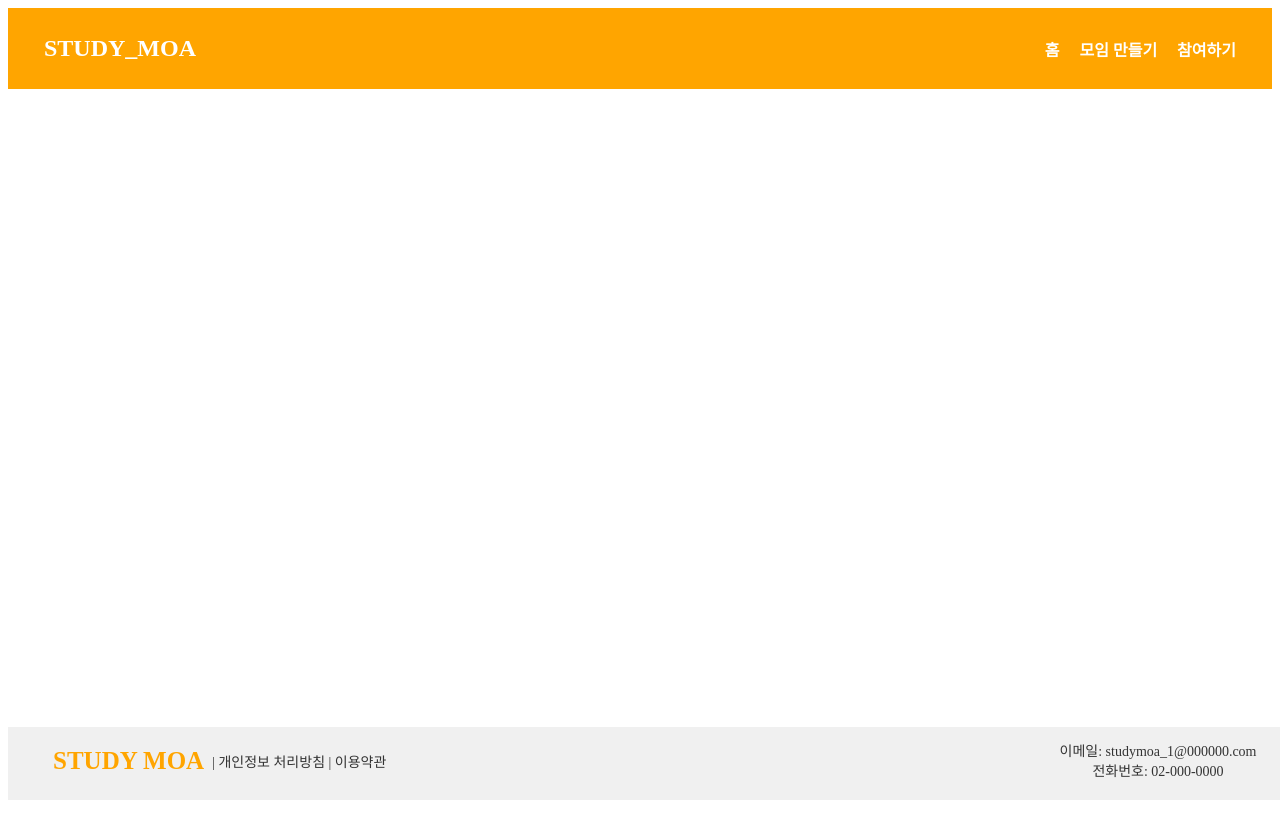
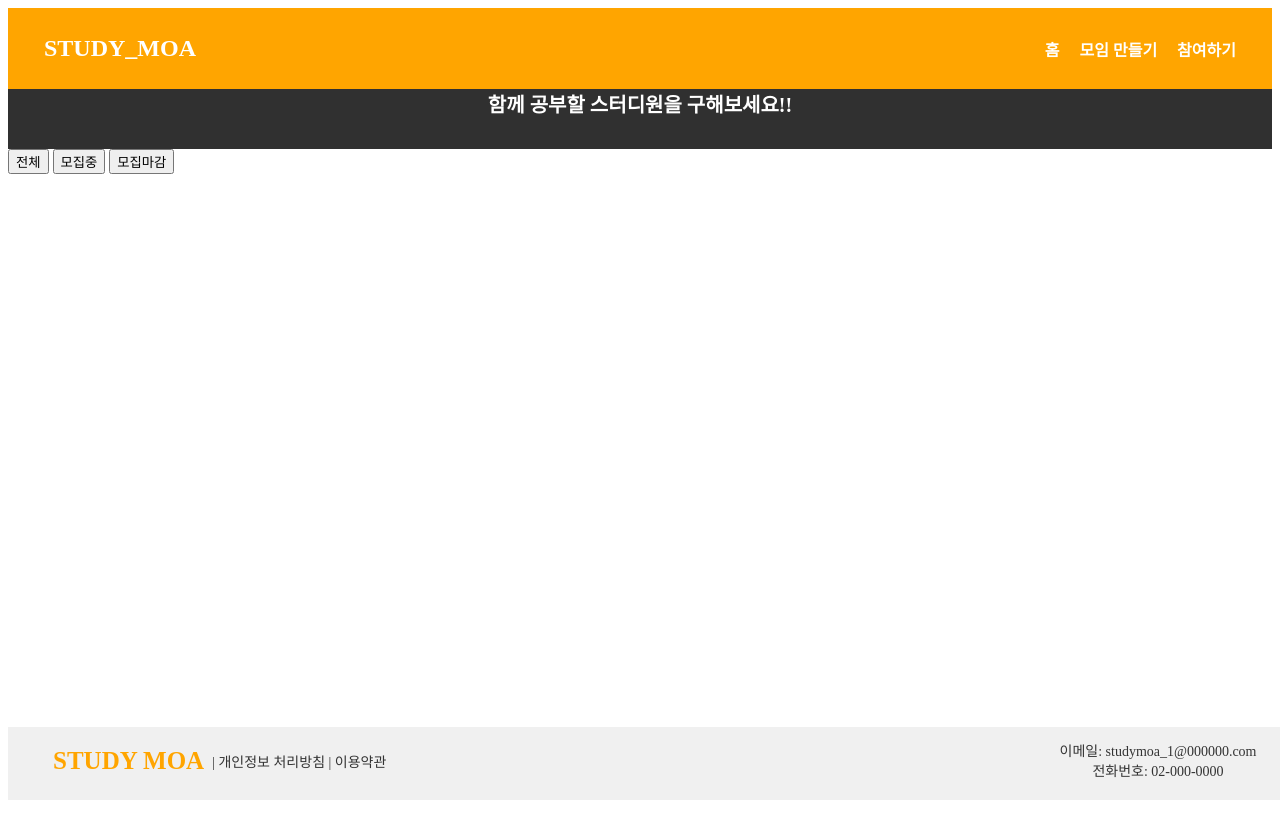
Before and after one commit to ssohuiKim/2024_web_project, a SvelteKit app in the folder frontend/: page /findingstudy in a window 1280 px wide. Shown: the top 838 px of the page. Before the commit the page ends 800 px from the top, so only its background shows below. Built offline with nearby package versions, Linux system fonts and the light colour scheme.

Commit message:
findstudy

```diff
--- a/frontend/src/routes/findingstudy/+page.svelte
+++ b/frontend/src/routes/findingstudy/+page.svelte
@@ -1,11 +1,77 @@
 <script>
-    import { meetings } from  '../../stores.js';
-  </script>
+  import { meetings } from '../../stores.js';
+  let selectedMeeting = null;
 
-  {#each $meetings as { title, date, content }}
-    <div>
-      <h3>{title}</h3>
-      <p>{date}</p>
-      <p>{content}</p>
-    </div>
+</script>
+
+<style>
+  .header{
+    text-align: center;
+    background-color: #303030;
+    color: white;
+    height: 60px;
+    justify-content: center;
+  }
+
+  .header h1 {
+    font-size: 20px;
+    margin-top: auto;
+    margin-bottom: auto;
+  }
+
+  .container {
+    margin-left: auto;
+    margin-right: auto;
+    max-width: 900px;
+    min-height: 100vh;
+    align-items: center;
+    justify-content: center;
+  }
+
+  .meeting-list {
+    display: flex;
+    justify-content: space-between;
+    width: 100%;
+    padding: 10px;
+    margin: 5px 0;
+    border: 1px solid #bbb;
+    box-sizing: border-box;
+    background-color: white;
+  }
+
+  .meeting-detail {
+    display: none;
+  }
+
+  .meeting-detail.active {
+    display: block;
+    padding: 10px;
+    margin-top: 5px;
+    border: 1px solid #ddd;
+    box-sizing: border-box;
+    background-color: #f5f5f5;
+  }
+</style>
+
+<div class="header">
+  <h1>함께 공부할 스터디원을 구해보세요!!</h1>
+</div>
+<div class="tabs">
+    <button on:click={() => filter.set("전체")}>전체</button>
+    <button on:click={() => filter.set("모집중")}>모집중</button>
+    <button on:click={() => filter.set("모집마감")}>모집마감</button>
+</div>
+
+<div class="container">
+  {#each $meetings as meeting}
+    <button class="meeting-list" on:click={() => selectedMeeting = selectedMeeting === meeting ? null : meeting}>
+      <span>{meeting.title}</span>
+      <span>{meeting.date}</span>
+    </button>
+    {#if selectedMeeting === meeting}
+      <div class="meeting-detail active">
+        <p>{meeting.content}</p>
+      </div>
+    {/if}
   {/each}
+</div>
```
Also changed, not shown: frontend/src/routes/makemeeting/+page.svelte (+5 -3 lines), 1 other file (tests, documents, lock files or other folders).
